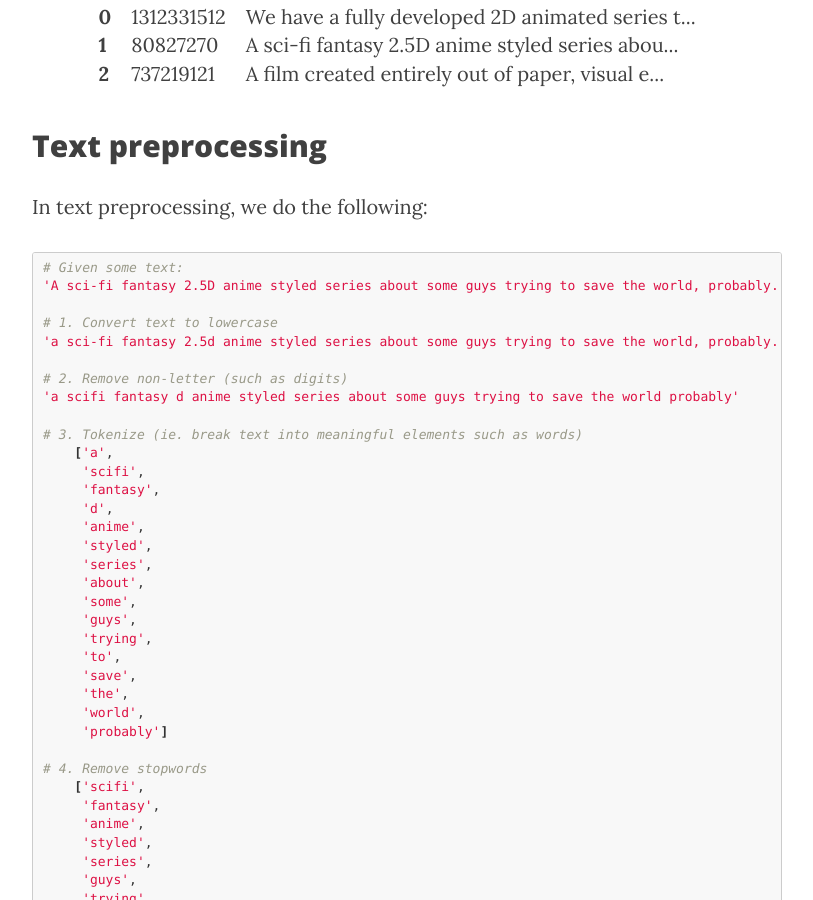
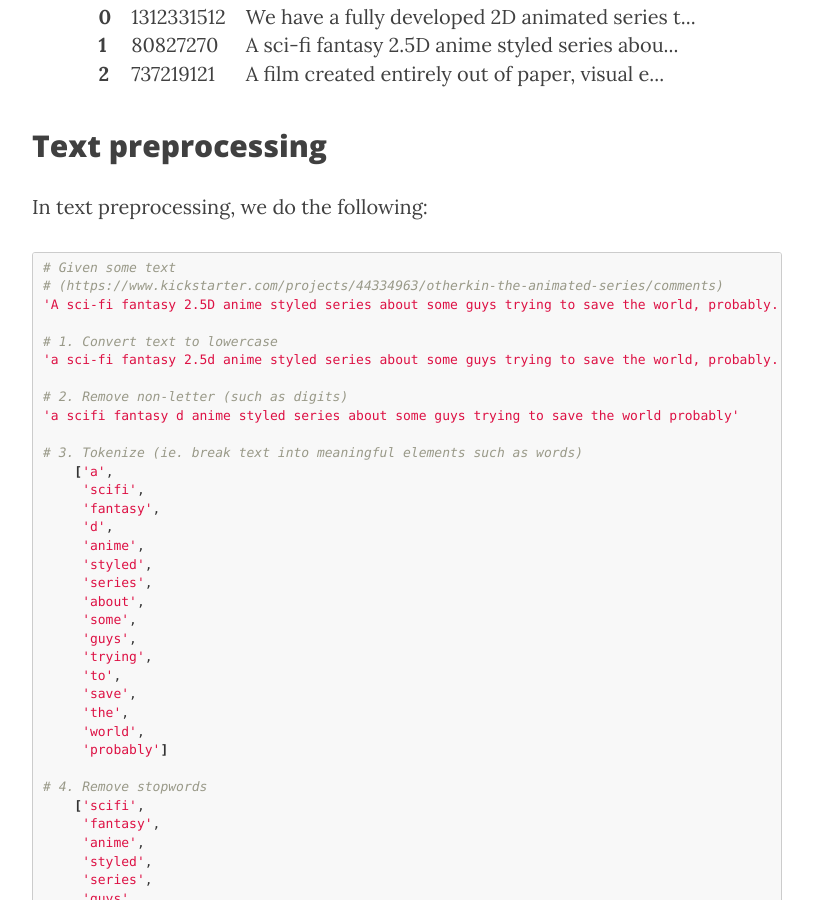
Before and after one commit to csiu/blog, a Jekyll site: the page built from _posts/2017_100daysofcode/2017-04-14-day49.md, in a window 1280 px wide and 900 px high, scrolled down 1360 px. Shown: the whole window, without its empty margins (233-1046 px from the left). Built offline with Jekyll 4.4.1, drawn with Linux system fonts in a browser that asks for light colours; nearby versions of some CDN libraries; some of the changed text lies outside the part shown.

Commit message:
fix arrow; cite example

````diff
--- a/_posts/2017_100daysofcode/2017-04-14-day49.md
+++ b/_posts/2017_100daysofcode/2017-04-14-day49.md
@@ -94,7 +94,8 @@
 In text preprocessing, we do the following:
 
 ```sh
-# Given some text:
+# Given some text
+# (https://www.kickstarter.com/projects/44334963/otherkin-the-animated-series/comments)
 'A sci-fi fantasy 2.5D anime styled series about some guys trying to save the world, probably...'
 
 # 1. Convert text to lowercase
@@ -233,7 +234,7 @@
     - save
     - world
 2. Some words are touched only in stemming:
-    - fantsy-fantasi
+    - fantsy->fantasi
     - anime->anim
     - styled->style
     - series->seri
````
